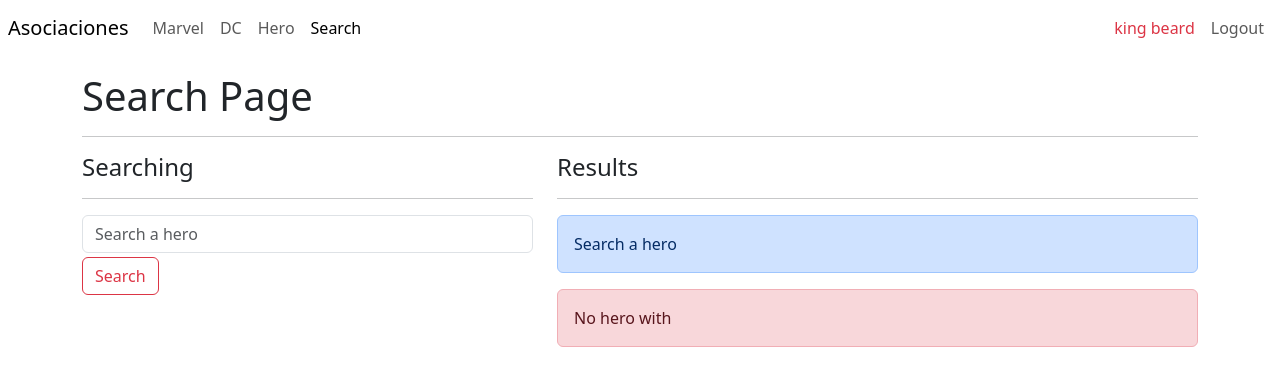
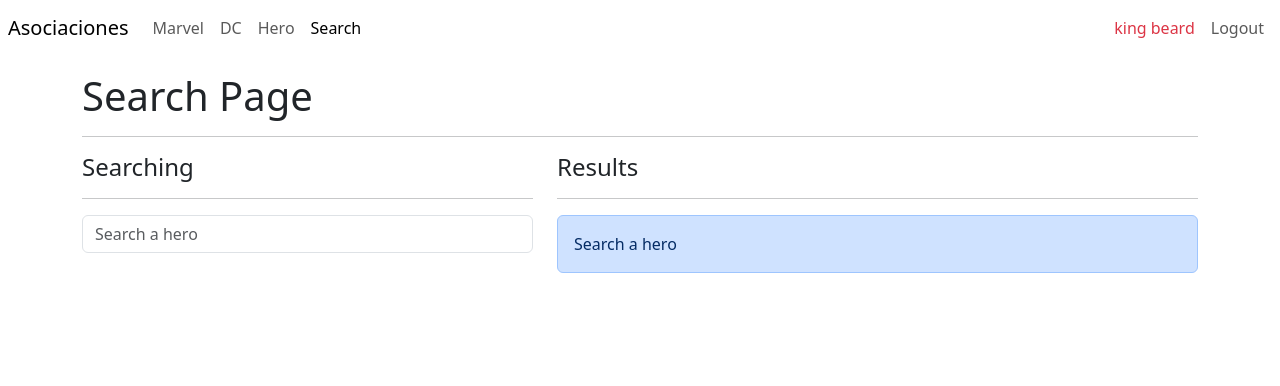
Before and after one commit to king-beard/heroes-spa, a React (Vite) app: page /search in a window 1280 px wide. Shown: the top 386 px of the page. Built offline with nearby package versions, Linux system fonts and the light colour scheme.

Commit message:
show conditionals messages

```diff
--- a/src/heroes/pages/SearchPage.jsx
+++ b/src/heroes/pages/SearchPage.jsx
@@ -13,11 +13,10 @@ export const SearchPage = () => {
   const { q = '' } = queryString.parse( location.search )
   const heroes = getHeroesByName( q )
 
-  const { searchText, onInputChange } = useForm({ searchText : '' })
+  const { searchText, onInputChange } = useForm({ searchText : q })
 
   const onSearchSubmit = ( event ) => {
     event.preventDefault()
-    if( searchText.trim().length <= 1 ) return
 
     navigate(`?q=${ searchText }`)
   }
@@ -42,18 +41,24 @@ export const SearchPage = () => {
               onChange={ onInputChange }
             />
           </form>
-          <button className="btn btn-outline-danger mt-1">Search</button>
         </div>
         <div className="col-7">
           <h4>Results</h4>
           <hr />
 
+          {
+            (q=== '') ?
+
+
           <div className="alert alert-primary">
             Search a hero
           </div>
+
+            : (heroes.length === 0) &&
           <div className="alert alert-danger">
             No hero with <b>{ q }</b>
           </div>
+          }
 
           {
             heroes.map( hero => <HeroCard key={ hero.id } hero={ hero } />)
```
